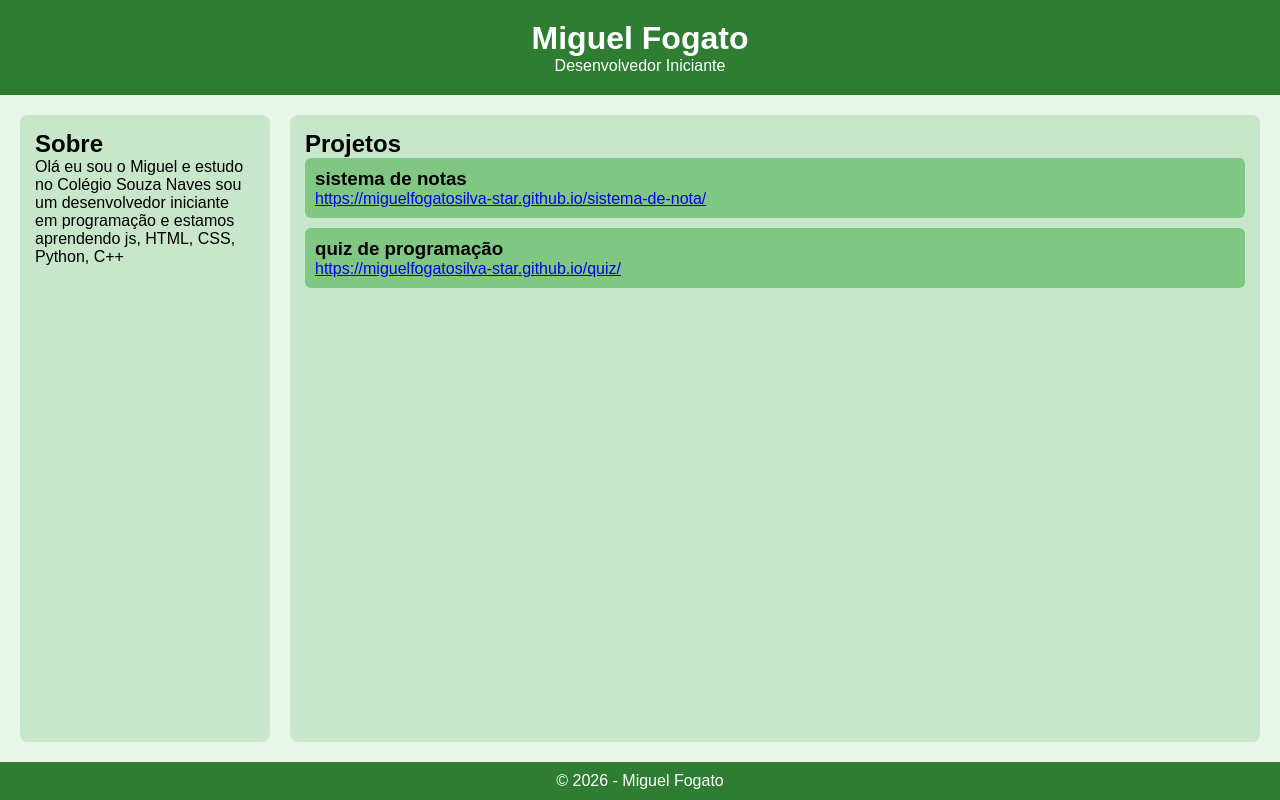
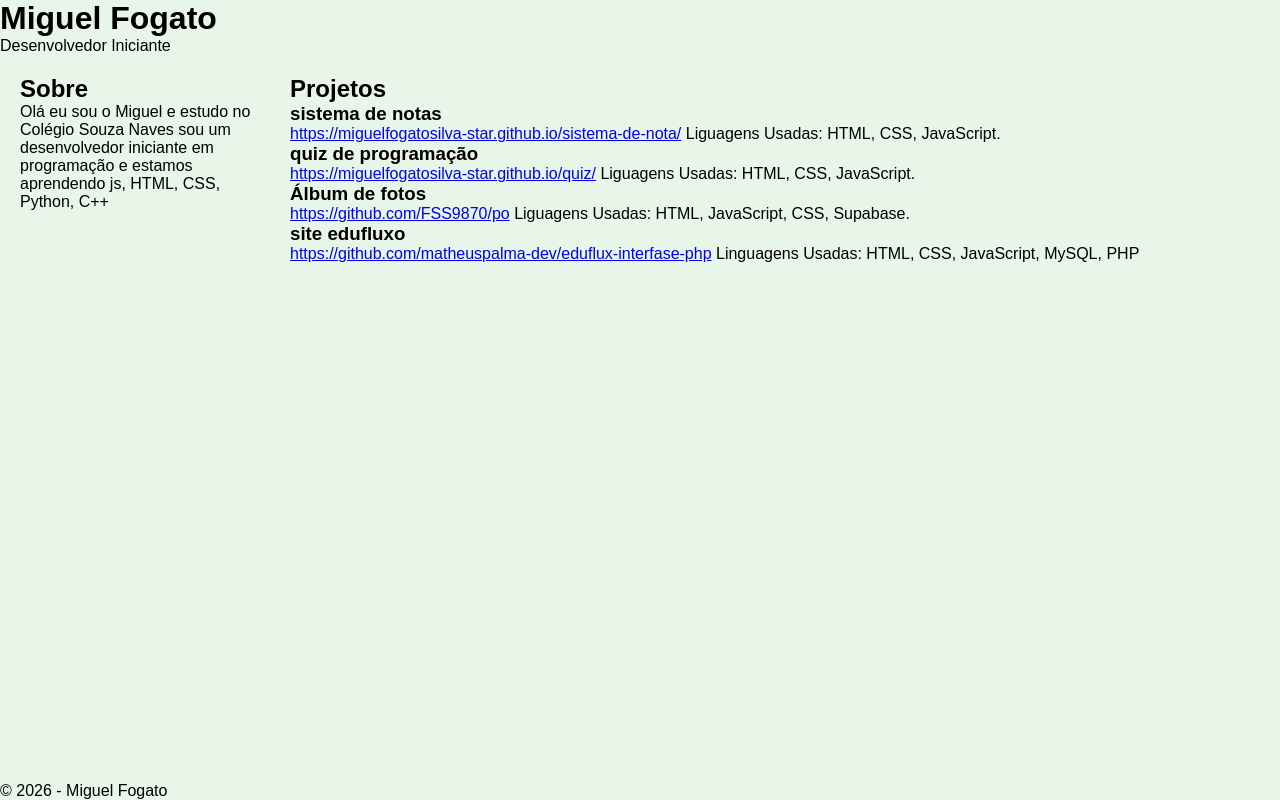
Before and after one commit to miguelfogatosilva-star/perfil, a plain HTML site: page index.html in a window 1280 px wide. Drawn offline with Linux system fonts and the light colour scheme.

Commit message:
Add files via upload
finalização

```diff
--- a/index.html
+++ b/index.html
@@ -25,11 +25,25 @@
       <div class="card">
         <h3>sistema de notas</h3>
         <a href="https://miguelfogatosilva-star.github.io/sistema-de-nota/">https://miguelfogatosilva-star.github.io/sistema-de-nota/</a>
+        <a>Liguagens Usadas: HTML, CSS, JavaScript.</a>
       </div>
 
       <div class="card">
         <h3>quiz de programação</h3>
         <a href="https://miguelfogatosilva-star.github.io/quiz/">https://miguelfogatosilva-star.github.io/quiz/</a>
+        <a>Liguagens Usadas: HTML, CSS, JavaScript.</a>
+      </div>
+
+      <div class="card">
+        <h3>Álbum de fotos</h3>
+        <a href="https://github.com/FSS9870/po">https://github.com/FSS9870/po</a>
+        <a>Liguagens Usadas: HTML, JavaScript, CSS, Supabase.</a>
+      </div>
+
+         <div class="card">
+        <h3>site edufluxo</h3>
+        <a href="https://github.com/matheuspalma-dev/eduflux-interfase-php">https://github.com/matheuspalma-dev/eduflux-interfase-php</a>
+        <a>Linguagens Usadas: HTML, CSS, JavaScript, MySQL, PHP</a>
       </div>
 
     </section>
--- a/style.css
+++ b/style.css
@@ -8,7 +8,7 @@
 html, body {
   height: 100%;
   font-family: Arial, sans-serif;
-  background-color: #e8f5e9; /* verde claro */
+  background-color: #e8f5e9;
 }
 
 /* Organiza a página em coluna */
@@ -17,49 +17,41 @@ body {
   flex-direction: column;
 }
 
-/* Cabeçalho (topo) */
-.topo {
-  background-color: #2e7d32; /* verde escuro */
+.cabeçalho {
+  background-color: #2e7d32;
   color: white;
   text-align: center;
   padding: 20px;
 }
 
-/* Área principal (lado esquerdo + projetos) */
 .layout {
   display: grid;
   grid-template-columns: 250px 1fr; /* coluna do perfil + conteúdo */
   gap: 20px;
   padding: 20px;
-
-  /* faz o conteúdo empurrar o rodapé pra baixo */
   flex: 1;
 }
 
-/* Parte "Sobre" */
-.perfil {
+.sobre {
   background-color: #c8e6c9;
   padding: 15px;
   border-radius: 8px;
 }
 
-/* Parte dos projetos */
-.conteudo {
+.projetos {
   background-color: #c8e6c9;
   padding: 15px;
   border-radius: 8px;
 }
 
-/* Cada projeto */
-.card {
+.margem_projetos {
   background-color: #81c784;
   padding: 10px;
   margin-bottom: 10px;
   border-radius: 6px;
 }
 
-/* Rodapé */
-footer {
+.rodape {
   text-align: center;
   padding: 10px;
   background-color: #2e7d32;
```
